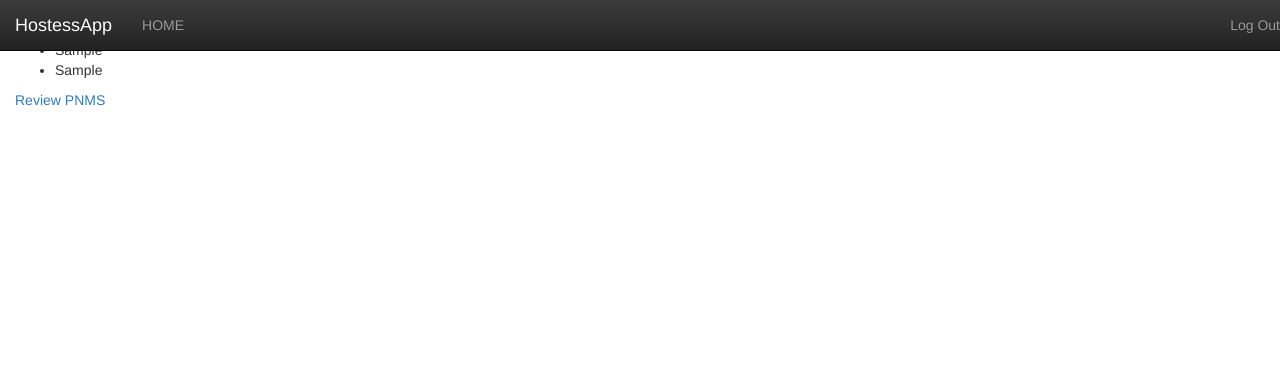
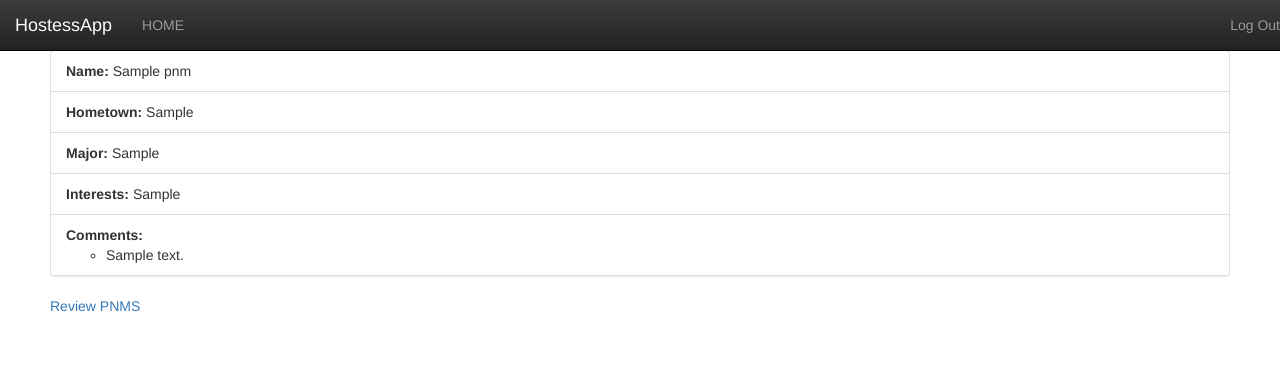
Before and after one commit to akornilo/Hostess, a Flask app: page /mypnms/1 in a window 1280 px wide. Shown: the top 365 px of the page. Run offline with Flask 2, Linux system fonts and the light colour scheme; a user stored in the database is signed in; tables that the repository leaves empty hold one stand-in row (values such as "Sample post"); some libraries are stand-ins or nearby versions.

Commit message:
such style

```diff
--- a/hostessapp/models.py
+++ b/hostessapp/models.py
@@ -78,16 +78,18 @@ class Comment(db.Model):
 
     id = db.Column(db.Integer, primary_key=True)
     sister = db.Column(db.Integer, db.ForeignKey('sister.id'))
+    sister_name = db.Column(db.String(30))
     pnm = db.Column(db.Integer, db.ForeignKey('pnm.id'))
     hidden = db.Column(db.Boolean, default=False)
     text = db.Column(db.String(2000))
     sisters = db.Column(db.String(500))
 
-    def __init__(self, comment, sisters, pnm, sister):
+    def __init__(self, comment, sisters, pnm, sister, name):
         self.text = comment
         self.pnm = pnm
         self.sister = sister
         self.sisters = sisters
+        self.sister_name = name
 
 
 class Meta(db.Model):
--- a/hostessapp/static/layout.css
+++ b/hostessapp/static/layout.css
@@ -67,3 +67,11 @@
   border-top-left-radius: 0;
   border-top-right-radius: 0;
 }
+
+.body {
+  padding: 50px;
+}
+
+.ui-corner-right {
+  width:20px;
+}
--- a/hostessapp/static/pnmform.js
+++ b/hostessapp/static/pnmform.js
@@ -18,7 +18,7 @@
           .appendTo( this.wrapper )
           .val( value )
           .attr( "title", "" )
-          .addClass( "custom-combobox-input ui-widget ui-widget-content ui-state-default ui-corner-left" )
+          .addClass( "custom-combobox-input ui-widget ui-widget-content ui-state-default ui-corner-left form-control" )
           .autocomplete({
             delay: 0,
             minLength: 0,
@@ -56,7 +56,7 @@
             text: false
           })
           .removeClass( "ui-corner-all" )
-          .addClass( "custom-combobox-toggle ui-corner-right" )
+          .addClass( "custom-combobox-toggle ui-corner-right form-control" )
           .mousedown(function() {
             wasOpen = input.autocomplete( "widget" ).is( ":visible" );
           })
--- a/hostessapp/templates/index.html
+++ b/hostessapp/templates/index.html
@@ -2,7 +2,7 @@
 {% block body %}
 <h1 style="text-align:center;">WELCOME! Its night {{session.night}}. </h1>
 
-Admin Actions:
+<h2>Admin Actions</h2>
 
 <form action="" method=post role="form" class="form-inline" id="pnmform">
 <label>Set Night:</label>
@@ -21,7 +21,7 @@ Admin Actions:
 <a href="/assignpnms"> Assign PNMs to Bump Groups </a>
 </div>
 
-Sister Actions:
+<h2>Sister Actions</h2>
 <div>
 <a href="/mypnms/1">Review PNMS!</a>
 </div>
--- a/hostessapp/templates/layout.html
+++ b/hostessapp/templates/layout.html
@@ -10,15 +10,11 @@
 <!-- Optional theme -->
 <link rel="stylesheet" href="//maxcdn.bootstrapcdn.com/bootstrap/3.2.0/css/bootstrap-theme.min.css">
 
-<!-- Latest compiled and minified JavaScript -->
-<script src="//maxcdn.bootstrapcdn.com/bootstrap/3.2.0/js/bootstrap.min.js"></script>
-
 <link rel="stylesheet" href="/static/layout.css">
 
 <meta name="viewport" content="width=device-width, initial-scale=1">
 </head>
 <body>
-<div class="container-fluid">
    <nav class="navbar navbar-inverse navbar-fixed-top" role="navigation">
     <div class="navbar-header">
       <span class="navbar-brand">
@@ -29,7 +25,7 @@
       <ul class="nav navbar-nav">
         <li><a href="/"> HOME </a></li>
       </ul>
-      <ul class="nav navbar-nav navbar-right">
+      <ul class="nav navbar-nav navbar-right login">
         <li>  {% if not session.username %}
                 <a href="{{ url_for('login') }}">Log In</a>
               {% else %}
@@ -38,12 +34,15 @@
          </ul></div>
 
     </nav>
+
+    <div class="container-fluid body">
     {% with messages = get_flashed_messages() %}
     {% if messages %}
     <div class="bs-callout bs-callout-danger">
     <h2 style="color:red;"> {{messages[(messages|length)-1]}} </h2>
     </div>
     {% endif %}
+
   {% endwith %}
 
   {% block body %}{% endblock %}
--- a/hostessapp/templates/mypnms.html
+++ b/hostessapp/templates/mypnms.html
@@ -4,18 +4,24 @@
 Oops, its not currently a night of fmr :(
 {% else %}
 	{% for p in pnms %}
-	<span>
-		<ul>
-			<li> {{p.name}} </li>
-			<li> {{p.hometown}} </li>
-			<li> {{p.major}} </li>
-			<li> {{p.interests}} </li>
-		</ul>
-	</span>
+	<div>
+		<ul class="list-group">
+		<li class="list-group-item top"><b>Name:</b> {{p.name}}</li>
+		<li class="list-group-item"><b>Hometown:</b> {{p.hometown}}</li>
+		<li class="list-group-item"><b>Major:</b> {{p.major}}</li>
+		<li class="list-group-item"><b>Interests:</b> {{p.interests}}</li>
+		<li class="list-group-item"><b>Comments:</b>
+			<ul>
+			{% for c in p.comments %}
+			<li> {{c.text}} </li>
+			{% endfor %}
+			</ul>
+		</li>
+	</ul>
+	</div>
 	{% endfor %}
 <a href='/pnmform/{{party}}'>Review PNMS </a>
 
 {% endif %}
 
-
 {% endblock %}
--- a/hostessapp/views.py
+++ b/hostessapp/views.py
@@ -71,6 +71,7 @@ def show_pnm_profile(id):
 @app.route('/allpnms')
 @login_required
 def get_all_pnms():
+	Pnm.query.all()
 	return render_template('allpnms.html', pnms=Pnm.query.all())
 
 @app.route('/pnmform/<party>', methods=['GET', 'POST'])
@@ -85,7 +86,9 @@ def pnm_form(party):
 
 		pnm = Pnm.query.filter_by(name=ans["name"]).first()
 
-		c = Comment(ans["comments"], ans["sisters"], pnm.id, current_user.id)
+		sis = current_user.name
+
+		c = Comment(ans["comments"], ans["sisters"], pnm.id, current_user.id, sis)
 
 		# Add to sisters comments
 
@@ -98,9 +101,10 @@ def pnm_form(party):
 
 	pnms = current_pnms + all_pnms
 	if "night" in session:
-		last_round = (party == num_parties[session["night"]])
+		last_round = (int(party) == num_parties[session["night"]])
 	else:
-		last_round = (party == num_parties[Meta.query.first().night])
+		last_round = (int(party) == num_parties[Meta.query.first().night])
+
 	return render_template('pnmform.html', party=int(party), pnms=pnms, last_party=last_round)
 
 @app.route('/mypnms/<party>')
@@ -125,6 +129,7 @@ def my_pnms(party):
 
 		for x in bg.pnms:
 			if x.party == party and x.night==night:
+				p = x.pnm
 				pnms.append(x.pnm)
 
 		current_pnms = pnms
```
Also changed, not shown: hostessapp/templates/allpnms.html (+11 -2 lines), hostessapp/templates/assignpnms.html (+10 -10 lines), hostessapp/templates/pnmform.html (+13 -13 lines).
